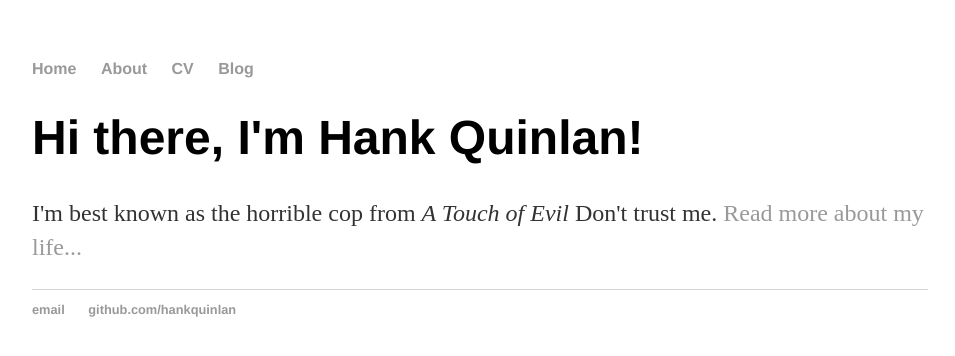
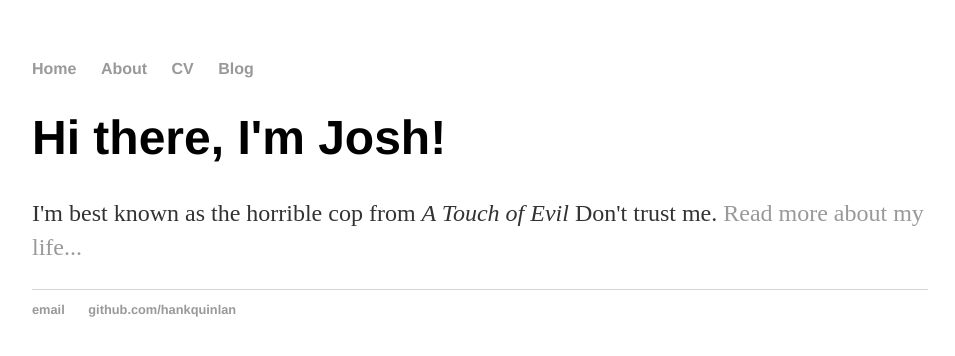
Before and after one commit to jmcclu23/jmcclu23.github.io, a plain HTML site: page index.html in a window 1280 px wide. Shown: the whole page, without its empty margins (160-1115 px from the left). Drawn offline with Linux system fonts and the light colour scheme.

Commit message:
Update index.html

```diff
--- a/index.html
+++ b/index.html
@@ -1,7 +1,7 @@
 <!DOCTYPE html>
 <html>
 	<head>
-		<title>Hank Quinlan, Horrible Cop</title>
+		<title>Joshua McClure, Software Engineer</title>
 		<!-- link to main stylesheet -->
 		<link rel="stylesheet" type="text/css" href="/css/main.css">
 	</head>
@@ -16,7 +16,7 @@
 		</nav>
 		<div class="container">
     		<div class="blurb">
-        		<h1>Hi there, I'm Hank Quinlan!</h1>
+        		<h1>Hi there, I'm Josh!</h1>
 				<p>I'm best known as the horrible cop from <em>A Touch of Evil</em> Don't trust me. <a href="/about">Read more about my life...</a></p>
     		</div><!-- /.blurb -->
 		</div><!-- /.container -->
```
